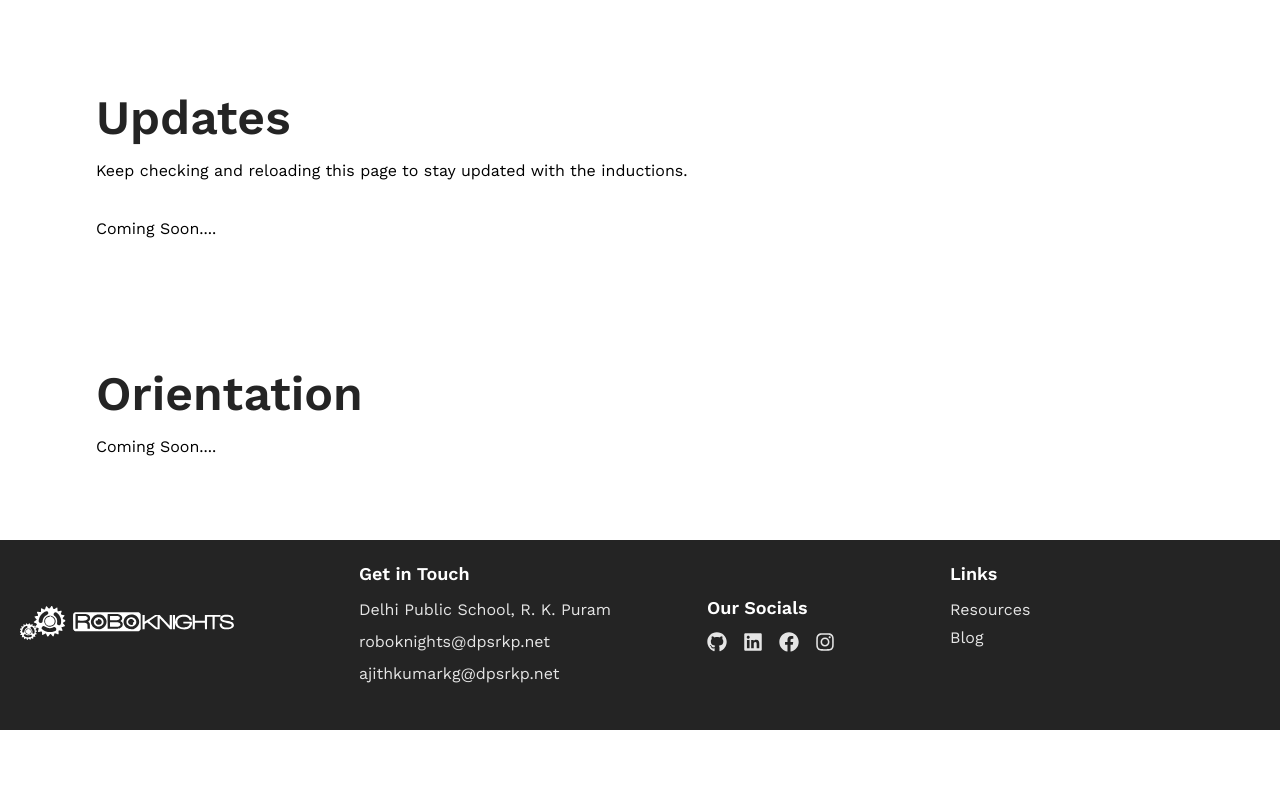
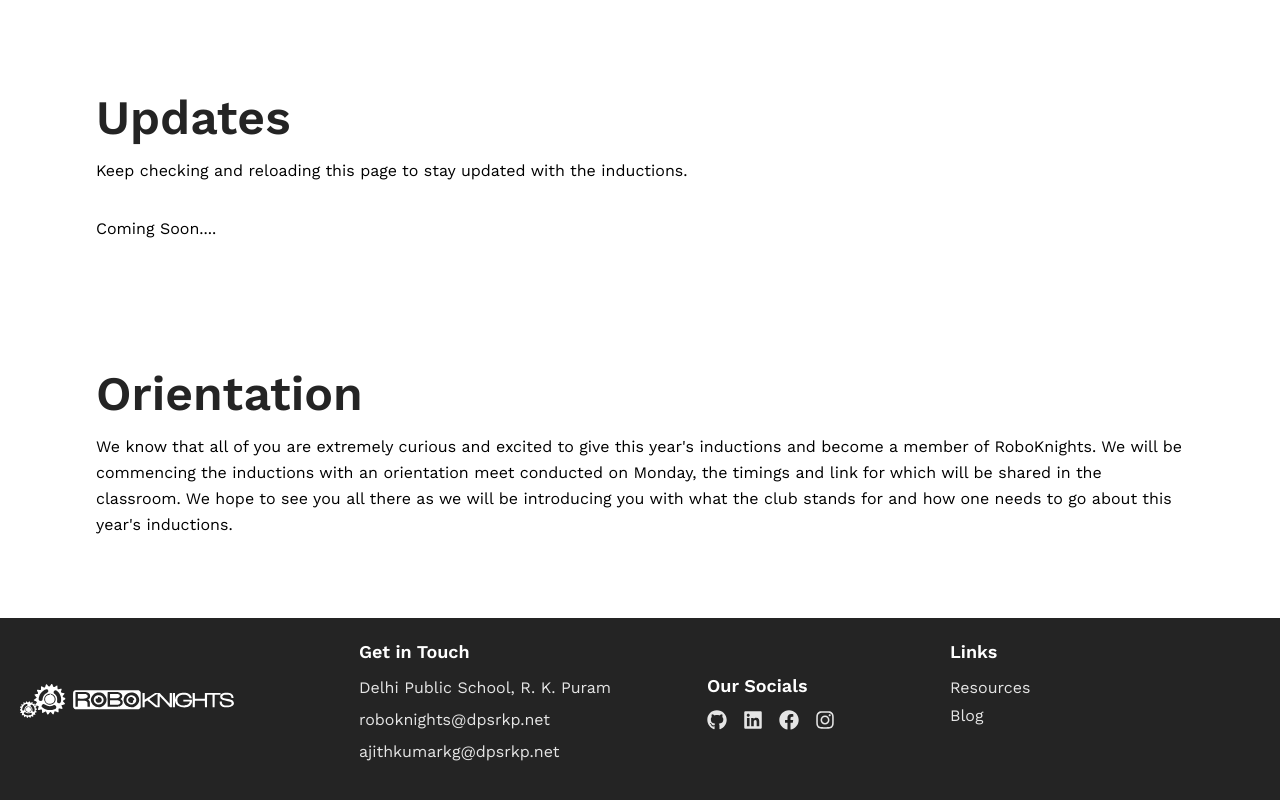
Before and after one commit to RoboKnights-Clan/RoboKnights-Clan.github.io, a Next.js app: page /inductions in a window 1280 px wide. Shown: the part 686-1486 px from the top of the page. Before the commit the page ends 1416 px from the top, so only its background shows below. Built offline with nearby package versions, Linux system fonts and the light colour scheme.

Commit message:
orientation text

```diff
--- a/components/Layout/Footer.tsx
+++ b/components/Layout/Footer.tsx
@@ -24,7 +24,7 @@ const socials: { icon: React.ReactFragment; url: string }[] = [
 
 const Footer = () => {
   return (
-    <div className="p-5 bg-dark dark:bg-footerdark text-center flex items-center lg:text-left">
+    <div className="p-5 bg-dark dark:bg-gray-e9 text-center flex items-center lg:text-left">
       <div className="grid lg:grid-cols-4 md:grid-cols-2">
         <div className="mb-6 lg:mr-24 sm:mx-auto flex items-center justify-center">
           <img src="/images/traced_logo.svg" alt="" />
--- a/pages/inductions.tsx
+++ b/pages/inductions.tsx
@@ -64,7 +64,12 @@ const InductionsPage: NextPage = () => {
           Orientation
         </h1>
         <p className="mb-8 leading-relaxed dark:text-gray-c8">
-          Coming Soon....
+        We know that all of you are extremely curious and excited to give this year's inductions and become a member of RoboKnights.
+We will be commencing the inductions with an orientation meet conducted on Monday,
+the timings and link for which will be shared in the classroom.
+We hope to see you all there as we will be introducing you with what the club stands for and how one needs to
+go about this year's inductions.
+
         </p>
       </div>
     </Layout>
```
